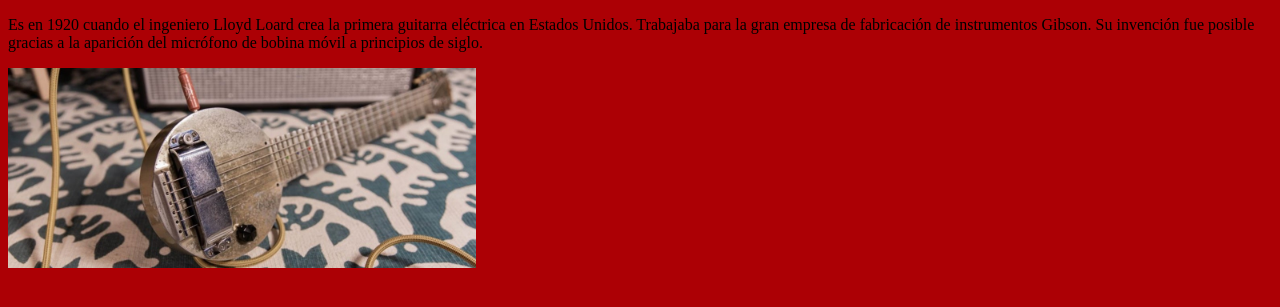
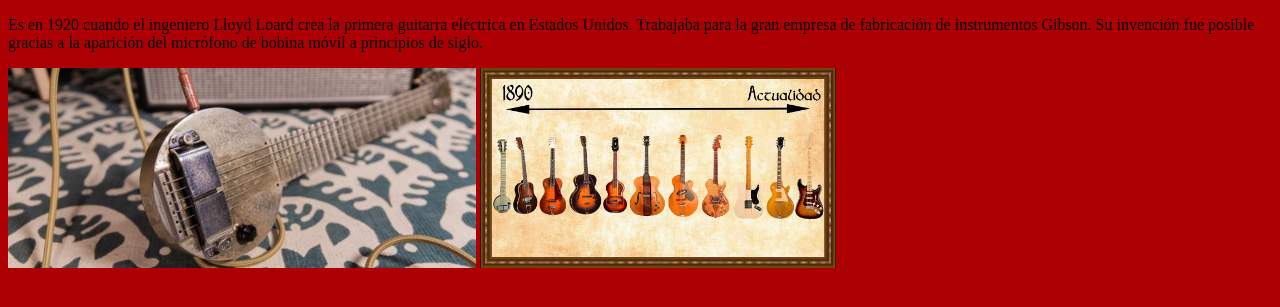
Before and after one commit to angelagarrido/ProyctoWeb3, a plain HTML site: page ProyctoWeb3/index.html in a window 1280 px wide. Shown: the part 131-438 px from the top of the page. Drawn offline with Linux system fonts and the light colour scheme.

Commit message:
insercion img 2

```diff
--- a/ProyctoWeb3/index.html
+++ b/ProyctoWeb3/index.html
@@ -11,6 +11,7 @@
 <h3>¿Quién inventó la guitarra eléctrica y en que año?</h3>
 <p>Es en 1920 cuando el ingeniero Lloyd Loard crea la primera guitarra eléctrica en Estados Unidos. Trabajaba para la gran empresa de fabricación de instrumentos Gibson. Su invención fue posible gracias a la aparición del micrófono de bobina móvil a principios de siglo.</p>
 <img src="img/primeraguitarra.png" alt="Primera guitarra electrica" height="200" weight="200">
+<img src="img/Evolución.png" alt="Proceso evolutivo de la guitarra electrica" height="200" weight="200">
 
 </body>
 </html>
```
Also changed, not shown: ProyctoWeb3/img/Evolución.png (added).
